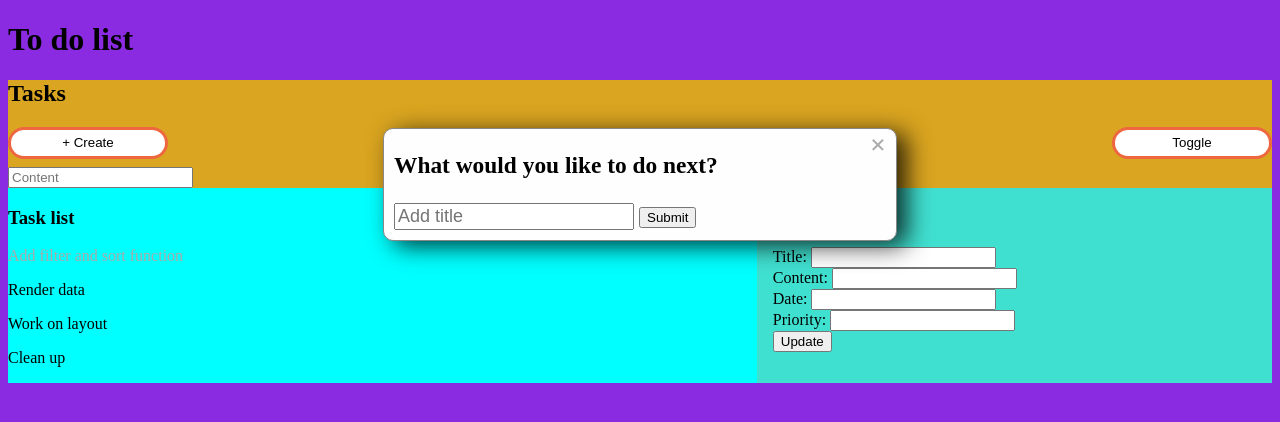
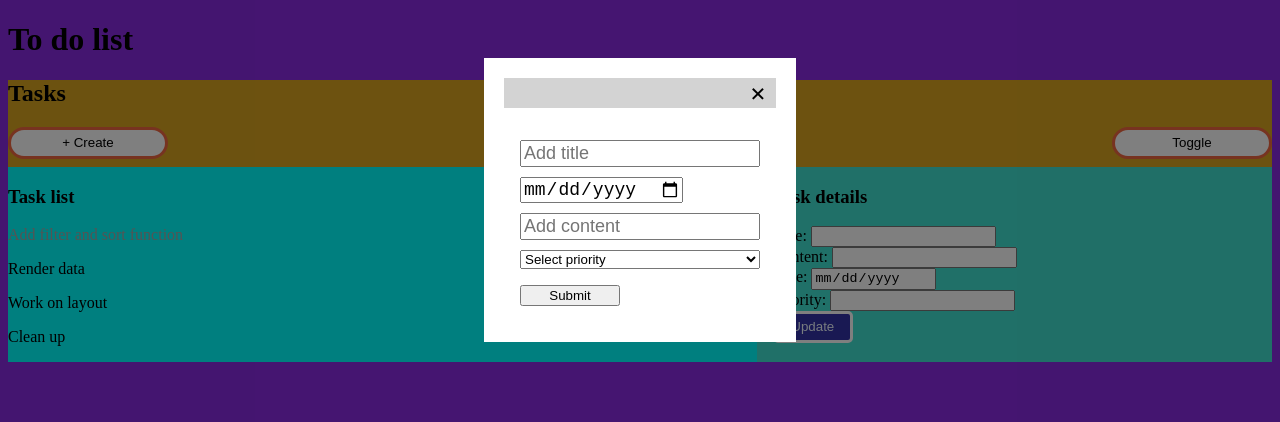
Before and after one commit to dytrn88/OST_Project_1, a plain HTML site: page index.html in a window 1280 px wide. Both pictures are taken after a click on the button "+ Create". Drawn offline with Linux system fonts and the light colour scheme.

Commit message:
Added MCV structure
Added controllers and services:

```diff
--- a/index.html
+++ b/index.html
@@ -23,35 +23,33 @@
             <h2>Tasks</h2>
             <div class="menu">
                 <div class="menu-buttons">
-                    <button class="menu-button" id="createTask">+ Create</button>
+                    <button class="menu-button" id="openDialog">+ Create</button>
                     <button class="menu-button" id="darkMode">Toggle</button>
                 </div>
-                <div id="newTask">
-                    <form>
-                        <!-- <input type="text" id="newTaskTitle" placeholder="Title"> -->
-                        <input type="text" id="newTaskContent" placeholder="Content">
 
-                        <!-- <button type="button" id="newTaskBtn">Test</button> -->
+                <div class="dialog-overlay"></div>
+                <div class="dialog-box">
+                    <div class="top-bar">
+                        <span class="close">&times;</span>
+                    </div>
+
+                    <form class="add-task-form" id="addTaskForm">
+                        <input class="input-field" id="newTaskTitle" type="text" placeholder="Add title">
+                        <input class="input-field" id="newTaskDate" type="date">
+                        <input class="input-field" id="newTaskContent" type="text" placeholder="Add content">
+                        <select id="newTaskPriority">
+                            <option value="" disabled selected>Select priority</option>
+                            <option value="3">3</option>
+                            <option value="2">2</option>
+                            <option value="1">1</option>
+                            <option value="1">0</option>
+                        </select>
+                        <button class="new-task-btn" type="button" id="newTaskBtn">Submit</button>
                     </form>
                 </div>
-                <div id="testContainer"></div>
 
+            </div>
 
-                <div class="task-modal" id="taskModal">
-                    <div class="modal-content">
-                        <span class="close">&times;</span>
-                        <div class="create-content">
-                            <h3>What would you like to do next?</h3>
-                            <form class="add-task-form" id="addTaskForm">
-
-                                <input class="input-field" id="newTaskTitle" type="text" placeholder="Add title">
-                                <button type="button" id="newTaskBtn">Submit</button>
-
-                            </form>
-                        </div>
-                    </div>
-                </div>
-            </div>
 
 
             <div class="task-container" id="taskContainer">
@@ -72,90 +70,23 @@
                         <input type="text" id="selectedContent" readonly>
                         <br>
                         <label for="selectedDate">Date:</label>
-                        <input type="text" id="selectedDate" readonly>
+                        <input type="date" id="selectedDate" readonly>
                         <br>
                         <label for="selectedPriority">Priority:</label>
                         <input type="text" id="selectedPriority" readonly>
                         <br>
-
-                        <button type="submit">Update</button>
-
+                        <button class="update-task-btn" type="button" id="updateTaskBtn">Update</button>
                     </form>
                 </div>
+
             </div>
 
         </section>
+
     </main>
 
     <script src="index.js" type="module"></script>
-
-    <!-- to move to controllers/services-->
-
-    <script type="module">
-
-        // render tasks from data/tasks.js on the left
-
-        import { addTask, getTask, getTasks } from './js/services/data/tasks.js'
-
-        const taskTitlesElement = document.querySelector('#taskList');
-
-        function renderTaskTitles() {
-            taskTitlesElement.innerHTML = '';
-
-            getTasks().forEach(task => {
-                const taskEntry = `<p data-todo-id=
-                ${task.id}>${task.title}
-                <p/>`
-                taskTitlesElement.insertAdjacentHTML('beforeend', taskEntry);
-            });
-        }
-
-        // add a new task with submit button
-
-        const addTitleText = document.getElementById('newTaskTitle');
-        const addContentText = document.getElementById('newTaskContent');
-
-        function addNewTask() {
-            const newTaskTitle = addTitleText.value;
-            const newTaskContent = addContentText.value;
-
-            const newTask = {
-                title: newTaskTitle,
-                content: newTaskContent,
-
-            };
-
-            addTask(newTask);
-
-            renderTaskTitles();
-
-            addTitleText.value = '';
-        }
-
-        renderTaskTitles();
-
-        const newTaskButton = document.getElementById('newTaskBtn');
-        newTaskButton.addEventListener('click', addNewTask)
-
-        // render tasks on right side after selecting title
-
-        const selectedTitleElement = document.querySelector('#selectedTitle');
-        const selectedContentElement = document.querySelector('#selectedContent');
-        const selectedDateEelement = document.querySelector('#selectedDate');
-        const selectedPriorityElement = document.querySelector('#selectedPriority');
-
-        taskTitlesElement.addEventListener("click", (event) => {
-            if (event.target.dataset.todoId) {
-                const task = getTask(Number(event.target.dataset.todoId));
-                selectedTitleElement.value = task.title;
-                selectedContentElement.value = task.content;
-                selectedDateEelement.value = task.date;
-                selectedPriorityElement.value = task.priority;
-
-            }
-        })
-
-    </script>
+    <script src="./js/controllers/todo-controller.js" type="module"></script>
 
 </body>
 
--- a/index.js
+++ b/index.js
@@ -1,36 +1 @@
-
-// Toggle for "Dark theme"
-const darkModeButton = document.getElementById('darkMode');
-darkModeButton.addEventListener('click', () => {
-    document.body.classList.toggle('dark-mode');
-});
-
-
-// Listener for "Create button"
-
-const buttonCreate = document.getElementById("createTask");
-buttonCreate.onclick = function () {
-    modal.style.display = "block";
-}
-
-const modal = document.getElementById("taskModal");
-
-const span = document.getElementsByClassName("close")[0];
-span.onclick = function () {
-    modal.style.display = "none";
-}
-
-window.onclick = function (event) {
-    if (event.target == modal) {
-        modal.style.display = "none";
-    }
-}
-
-
-// Listener for "Creating an task"
-
-
-// Rendering tasks.js
-
-
-// Listener for editing a task
+// import controller
--- /dev/null
+++ b/js/controllers/todo-controller.js
@@ -0,0 +1,54 @@
+import { renderTaskTitles } from '../services/renderTasks.js';
+import { addNewTask } from '../services/addTasks.js';
+import { selectTask } from '../services/selectTasks.js';
+import { showDialog, closeDialog } from '../services/openDialog.js';
+
+document.addEventListener('DOMContentLoaded', () => {
+    renderTaskTitles();
+});
+
+const createBtn = document.getElementById('openDialog');
+const darkModeBtn = document.getElementById('darkMode');
+
+const dialogOverlay = document.querySelector('.dialog-overlay');
+const dialogBox = document.querySelector('.dialog-box');
+const closeBtn = document.querySelector('.close');
+
+const newTaskBtn = document.getElementById('newTaskBtn');
+
+const taskTitlesElement = document.querySelector('#taskList');
+
+// Open dialog with + Create button
+createBtn.addEventListener('click', () => {
+    showDialog(dialogOverlay, dialogBox);
+});
+
+closeBtn.addEventListener('click', () => {
+    closeDialog(dialogOverlay, dialogBox);
+});
+
+dialogOverlay.addEventListener('click', (event) => {
+    if (event.target === dialogOverlay) {
+        closeDialog(dialogOverlay, dialogBox);
+    }
+});
+
+
+// Submit and save a new Task
+newTaskBtn.addEventListener('click', () => {
+    addNewTask();
+    closeDialog(dialogOverlay, dialogBox);
+});
+
+
+// Select task to display on the right side
+taskTitlesElement.addEventListener('click', selectTask);
+
+// Edit the selected task
+
+
+
+// Toggle for "Dark theme"
+darkModeBtn.addEventListener('click', () => {
+    document.body.classList.toggle('dark-mode');
+});
--- /dev/null
+++ b/js/services/addTasks.js
@@ -0,0 +1,27 @@
+import { addTask } from "./data/tasks.js";
+import { renderTaskTitles } from "./renderTasks.js";
+
+export function addNewTask() {
+    const getNewTitle = document.getElementById('newTaskTitle');
+    const getNewContent = document.getElementById('newTaskContent');
+    const getNewDate = document.getElementById('newTaskDate');
+    const getNewPriority = document.getElementById('newTaskPriority');
+
+    const newTaskTitle = getNewTitle.value;
+    const newTaskContent = getNewContent.value;
+    const newTaskDate = getNewDate.value;
+    const newTaskPriority = getNewPriority.value;
+
+    const newTask = {
+        title: newTaskTitle,
+        content: newTaskContent,
+        date: newTaskDate,
+        priority: newTaskPriority,
+    };
+
+    addTask(newTask);
+
+    renderTaskTitles();
+
+    getNewTitle.value = '';
+}
--- a/js/services/data/tasks.js
+++ b/js/services/data/tasks.js
@@ -1,13 +1,12 @@
 const tasks = [
     { id: 1, title: 'Render data', content: 'Done', date: '2023-06-10', priority: 3 },
-    { id: 2, title: 'Work on layout', content: 'Style in CSS', date: '2023-21-10', priority: 0 },
-    { id: 3, title: 'Clean up', content: 'Simplfy code via MVC concept', date: '2023-17-10', priority: 2 },
+    { id: 2, title: 'Work on layout', content: 'Style in CSS', date: '2023-06-23', priority: 0 },
+    { id: 3, title: 'Clean up', content: 'Simplfy code via MVC concept', date: '2023-06-17', priority: 2 },
 ];
 
 const getTask = (id) => {
     return tasks.find(x => x.id === id);
 }
-
 
 const addTask = (task) => {
     task.id = tasks.length + 1
@@ -19,5 +18,4 @@ const getTasks = () => {
     return [...tasks];
 }
 
-
 export { getTask, addTask, getTasks }
--- /dev/null
+++ b/js/services/index.js
@@ -0,0 +1,3 @@
+import { addTasks } from '../services/addTasks'
+
+export default { addTasks }
--- /dev/null
+++ b/js/services/openDialog.js
@@ -0,0 +1,9 @@
+export function showDialog(dialogOverlay, dialogBox) {
+    dialogOverlay.style.display = 'block';
+    dialogBox.style.display = 'block';
+}
+
+export function closeDialog(dialogOverlay, dialogBox) {
+    dialogOverlay.style.display = 'none';
+    dialogBox.style.display = 'none';
+}
--- /dev/null
+++ b/js/services/renderTasks.js
@@ -0,0 +1,12 @@
+import { getTasks } from './data/tasks.js'
+
+export function renderTaskTitles() {
+    const taskTitlesElement = document.querySelector('#taskList');
+    taskTitlesElement.innerHTML = '';
+
+    getTasks().forEach(task => {
+        const taskEntry = `<p data-todo-id=${task.id}>${task.title}<p/>`
+        taskTitlesElement.insertAdjacentHTML('beforeend', taskEntry);
+    });
+
+}
--- /dev/null
+++ b/js/services/selectTasks.js
@@ -0,0 +1,17 @@
+import { getTask } from "./data/tasks.js";
+
+export function selectTask(event) {
+    if (event.target.dataset.todoId) {
+        const task = getTask(Number(event.target.dataset.todoId));
+
+        const selectedTitleElement = document.querySelector('#selectedTitle');
+        const selectedContentElement = document.querySelector('#selectedContent');
+        const selectedDateEelement = document.querySelector('#selectedDate');
+        const selectedPriorityElement = document.querySelector('#selectedPriority');
+
+        selectedTitleElement.value = task.title;
+        selectedContentElement.value = task.content;
+        selectedDateEelement.value = task.date;
+        selectedPriorityElement.value = task.priority;
+    }
+}
--- a/styles.css
+++ b/styles.css
@@ -36,31 +36,37 @@ main {
 
 
 /* Create event > Modal content*/
-.task-modal {
+.dialog-overlay {
     display: none;
     position: fixed;
-    z-index: 1;
+    top: 0;
     left: 0;
-    top: 0;
     width: 100%;
     height: 100%;
-    overflow: auto;
-    background-color: none;
-
+    background-color: rgba(0, 0, 0, 0.5);
+    z-index: 9999;
 }
 
-.modal-content {
-    background-color: #fefefe;
-    margin: 10% auto;
-    border: 1px solid #888;
-    width: 40%;
-    border-radius: 10px;
-    box-shadow: 10px 5px 25px rgba(0, 0, 0, 0.8);
+.dialog-box {
+    display: none;
+    position: fixed;
+    top: 25%;
+    left: 50%;
+    transform: translate(-50%, -50%);
+    background-color: #fff;
+    padding: 20px;
+    z-index: 10000;
+}
 
+.top-bar {
+    background-color: lightgrey;
+    height: 30px;
+    z-index: 1;
+    margin-bottom: 1rem;
 }
 
 .close {
-    color: #aaa;
+    color: black;
     float: right;
     font-size: 28px;
     font-weight: bold;
@@ -69,14 +75,17 @@ main {
 
 .close:hover,
 .close:focus {
-    color: black;
+    color: grey;
     text-decoration: none;
     cursor: pointer;
+    background-color:
+
 }
 
-.create-content {
-    font-size: 20px;
-    margin-left: 10px;
+.add-task-form {
+    display: flex;
+    flex-direction: column;
+    padding: 1rem;
 }
 
 .input-field {
@@ -85,22 +94,13 @@ main {
     width: max-content;
 }
 
-.modal-button {
-    background-color: none;
-    float: right;
-    margin-right: 10px;
+.new-task-btn {
+    margin-top: 1rem;
+    width: 100px;
 
 }
 
-.modal-submit {
-    background-color: black;
-    color: white;
-    border-radius: 20px;
-
-}
-
-
-/* Task list */
+/* Task container */
 .task-container {
     display: grid;
     grid-template-columns: 1.5fr 1fr;
@@ -114,3 +114,15 @@ main {
 .task-container>div:nth-child(odd) {
     background-color: aqua;
 }
+
+/* Task details */
+.update-task-btn {
+    background-color: rgb(50, 50, 167);
+    color: aliceblue;
+    border-radius: 5px;
+    border: solid;
+    border-color: white;
+    cursor: pointer;
+    height: 2rem;
+    width: 5rem;
+}
```
Also changed, not shown: js/services/updateTasks.js (added).
